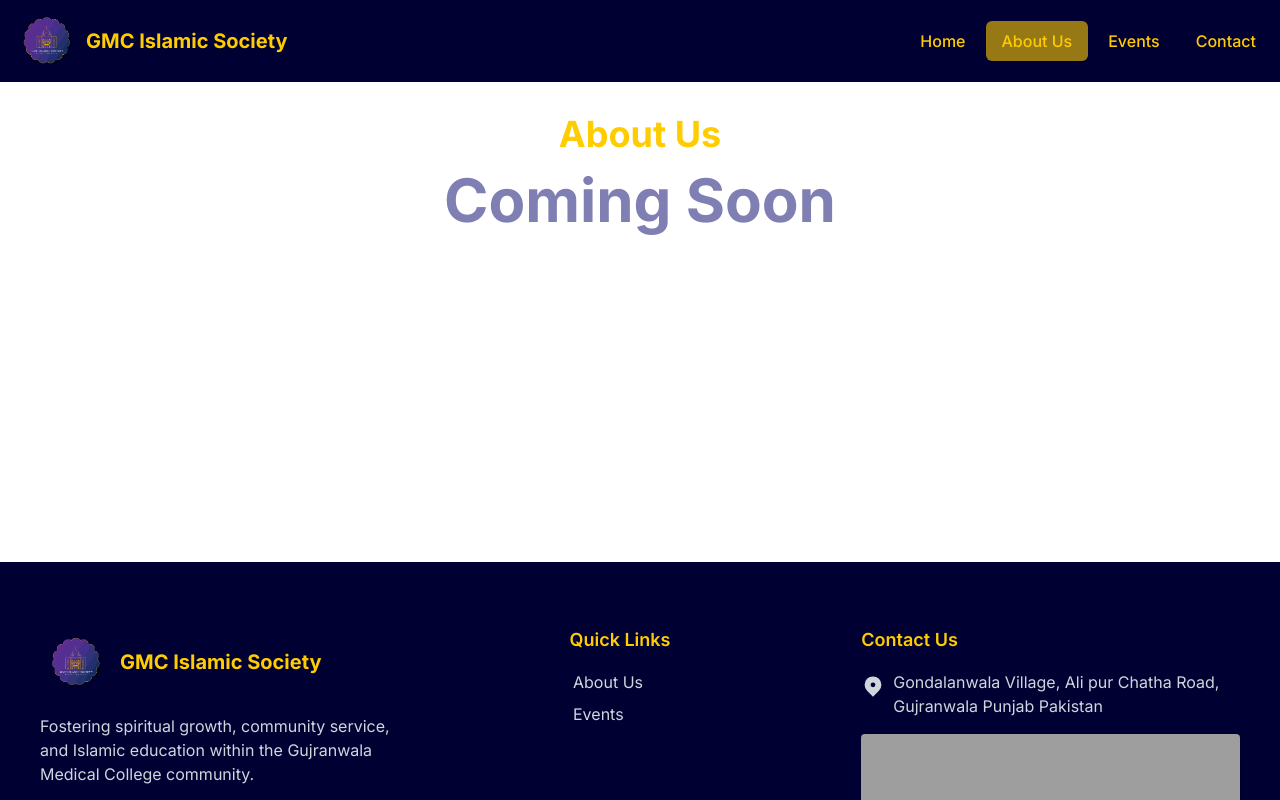
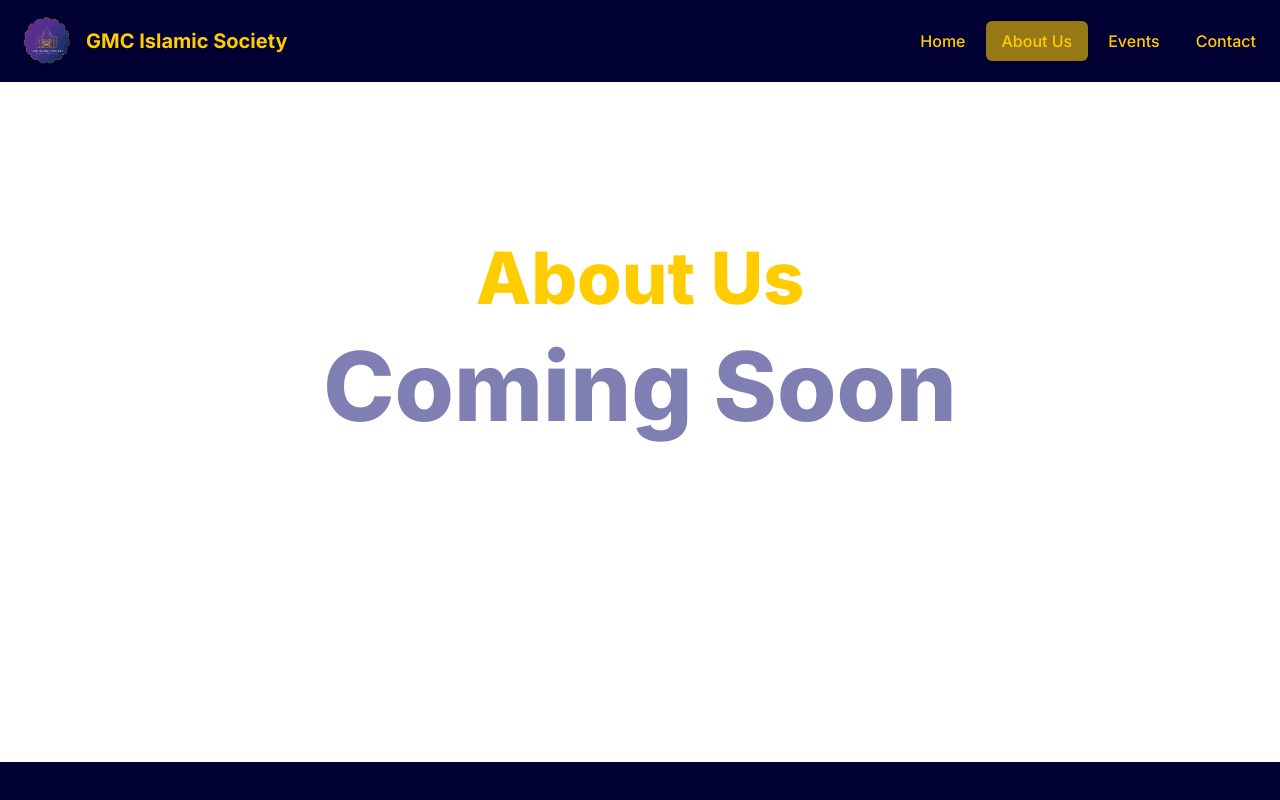
Before and after one commit to testgcahm/gis, a Next.js app: page /about in a window 1280 px wide. Shown: the top 800 px of the page. Built offline with nearby package versions, Linux system fonts and the light colour scheme; grey boxes are pictures that could not be loaded.

Commit message:
styled a bit

```diff
--- a/src/app/about/page.tsx
+++ b/src/app/about/page.tsx
@@ -8,15 +8,15 @@ export default function AboutPage() {
             initial={{ opacity: 0, y: 40 }}
             animate={{ opacity: 1, y: 0 }}
             transition={{ duration: 0.8, ease: 'easeOut' }}
-            className="flex flex-col items-center min-h-[60vh] text-secondary p-8"
+            className="flex flex-col items-center justify-center pb-[200px] min-h-[85vh] text-secondary p-8"
         >
-            <h1 className="text-2xl sm:text-4xl font-bold mb-4">About Us</h1>
+            <h1 className="text-2xl xs:text-3xl sm:text-6xl md:text-7xl font-extrabold mb-6 text-center">About Us</h1>
             <div>
                 <motion.p
                     initial={{ scale: 0.8, opacity: 0 }}
                     animate={{ scale: 1, opacity: 1 }}
                     transition={{ type: 'spring', stiffness: 300, damping: 20, delay: 0.5 }}
-                    className="text-3xl xs:text-4xl sm:text-6xl font-bold text-primary-400"
+                    className="text-3xl xs:text-4xl sm:text-7xl md:text-8xl font-extrabold text-primary-400 text-center"
                 >
                     Coming Soon
                 </motion.p>
--- a/src/app/events/page.tsx
+++ b/src/app/events/page.tsx
@@ -8,15 +8,15 @@ export default function EventsPage() {
             initial={{ opacity: 0, y: 40 }}
             animate={{ opacity: 1, y: 0 }}
             transition={{ duration: 0.8, ease: 'easeOut' }}
-            className="flex flex-col items-center min-h-[60vh] text-secondary p-8"
+            className="flex flex-col items-center justify-center pb-[200px] min-h-[85vh] text-secondary p-8"
         >
-            <h1 className="text-2xl sm:text-4xl font-bold mb-4">Events</h1>
+            <h1 className="text-2xl xs:text-3xl sm:text-6xl md:text-7xl font-extrabold mb-6 text-center">Events</h1>
             <div>
                 <motion.p
                     initial={{ scale: 0.8, opacity: 0 }}
                     animate={{ scale: 1, opacity: 1 }}
                     transition={{ type: 'spring', stiffness: 300, damping: 20, delay: 0.5 }}
-                    className="text-3xl xs:text-4xl sm:text-6xl font-bold text-primary-400"
+                    className="text-3xl xs:text-4xl sm:text-7xl md:text-8xl font-extrabold text-primary-400 text-center"
                 >
                     Coming Soon
                 </motion.p>
```
